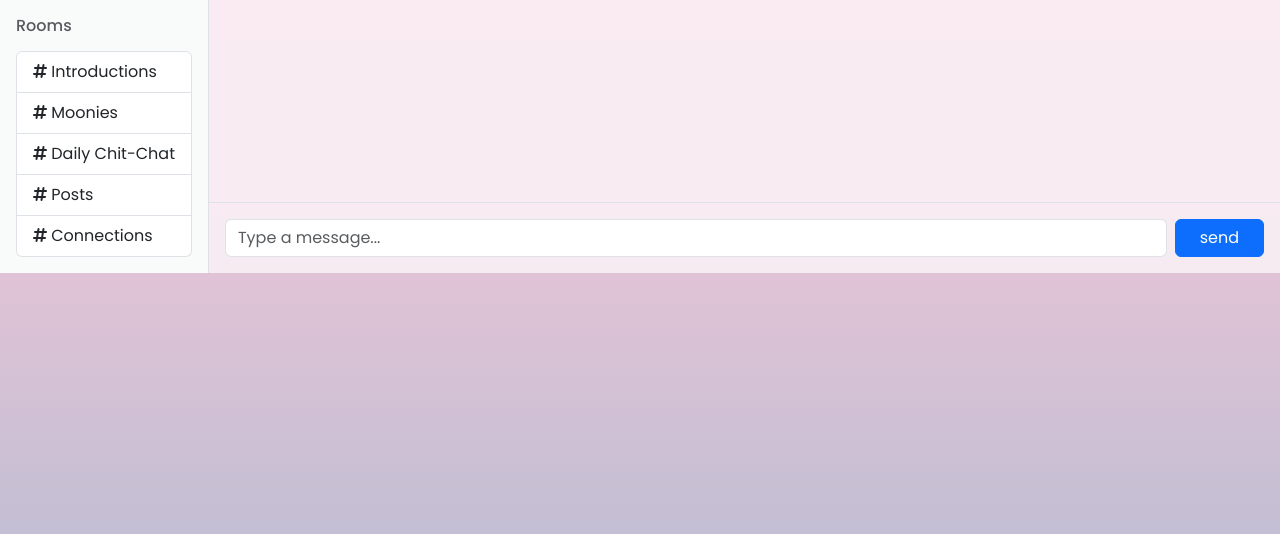
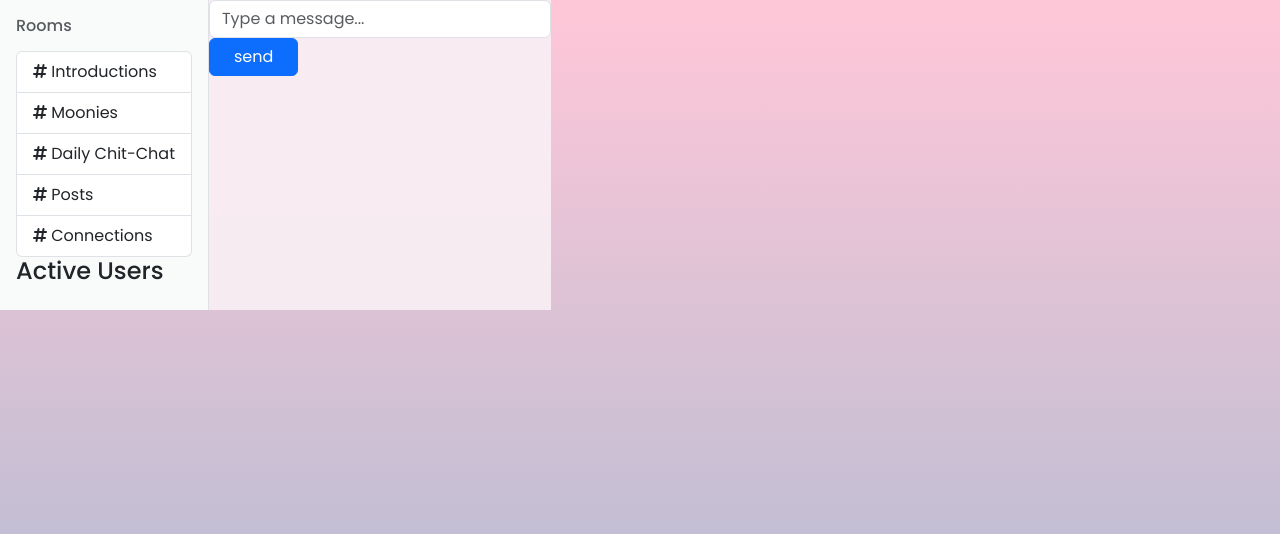
Before and after one commit to katGhost/meechat, a Flask app: page /chat/chat-rooms in a window 1280 px wide. Shown: the top 534 px of the page. Run offline with Flask 3, Linux system fonts and the light colour scheme; parts of the project's set-up code (start-up, migrations or seed data) failed here and were passed over.

Commit message:
rooms layout refactor

```diff
--- a/app/chat/templates/chat/rooms.html
+++ b/app/chat/templates/chat/rooms.html
@@ -9,69 +9,44 @@
         <h6 class="text-muted mb-3">Rooms</h6>
 
         <div class="list-group">
-            <!-- room list renders here -->
             {% for room in rooms %}
-            <a href="#" class="list-group-item list-group-item-action">
-                <i class="fa-solid fa-hashtag"></i> {{room}}
-            </a>
+            <div
+                class="room-item list-group-item list-group-item-action"
+                onclick="joinRoom('{{ room }}')">
+                <i class="fa-solid fa-hashtag"></i> {{ room }}
+            </div>
             {% endfor %}
+        </div>
+
+        <div class="active-users text-dark">
+            <h4>Active Users</h4>
+            <div id="active-users"></div>
         </div>
     </aside>
 
     <!-- Chat Area -->
-    <section class="flex-grow-1 d-flex flex-column" id="room-chat-section">
+    <section class="" id="room-chat-section">
+        <span id="username" class="d-none">
+            {{ session.get("username", "Guest") }}
+        </span>
 
         <!-- Messages -->
-        <div class="flex-grow-1 p-4 overflow-auto">
+        <div class="" id="chat">
             <!-- messages render here -->
         </div>
 
-        <!-- Input -->
-        <div class="border-top p-3 d-flex gap-2">
+        <!-- Input area -->
+        <div class="" id="input-area">
             <input
                 type="text"
                 class="form-control"
                 placeholder="Type a message..."
+                id="message"
+                onkeypress="handleKeyPress(event)"
             >
-            <button class="btn btn-primary px-4">send</button>
+            <button class="btn btn-primary px-4" onclick="sendMessage()">send</button>
         </div>
 
     </section>
 </div>
 {% endblock %}
-<!-- End contetn block -->
-{% block extrajs %}
-<script>
-    $(document).ready(function () {
-        const socket = io();
-        let currentRoom = "Introductions";
-        let username = document.getElementById('username').textContent;
-        let roomMessages = {};
-
-        // socket event listeners
-
-        // handle messages function
-        function addMessages(sender, message, type) {
-            if (!roomMessages[currentRoom]) {
-                roomMessages[currentRoom] = [];
-            }
-
-            roomMessages[currentRoom].push({sender, message, type});
-
-            const chat = document.getElementById('chat');
-        }
-
-        socket.on("connect", () => {
-            console.log("Connected to server");
-        });
-
-        socket.on("active_users", (data) => {
-            console.log("Active users:", data.users);
-        });
-
-        socket.on("status", (data) => {
-            console.log(data.msg);
-        });
-    })
-</script>
-{% endblock %}
```
